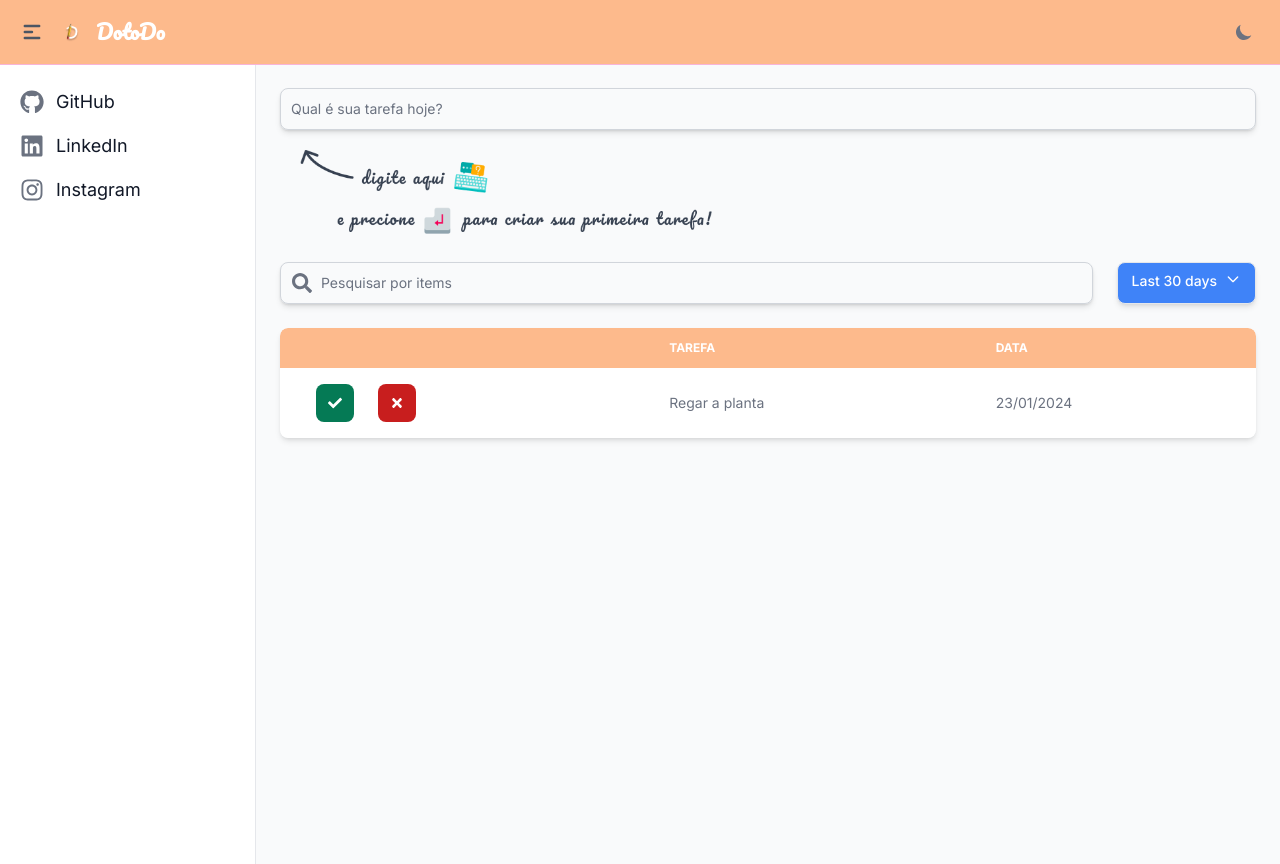
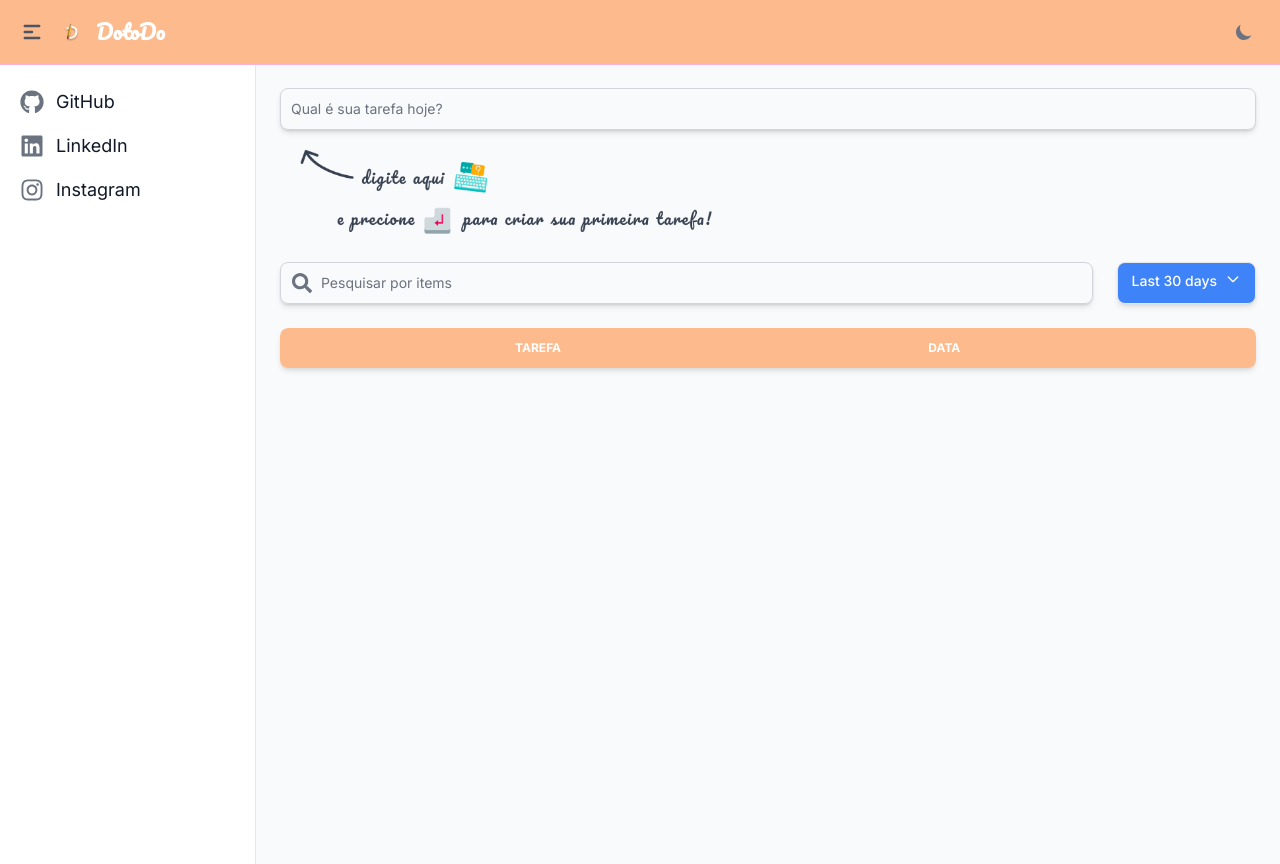
Before and after one commit to nicolasQuack/dotodo-app-desktop, a Next.js app: page / in a window 1280 px wide. Built offline with nearby package versions, Linux system fonts and the light colour scheme.

Commit message:
feat((dashboard)/ui/): create task card component;

```diff
--- a/src/app/(dashboard)/ui/table.tsx
+++ b/src/app/(dashboard)/ui/table.tsx
@@ -1,12 +1,11 @@
-import React, { FC, ComponentProps } from "react";
+import React, { FC, useState } from "react";
 import { Table, Dropdown, TextInput } from "flowbite-react";
-import { FaClock, FaXmark } from "react-icons/fa6";
-import { FaSearch, FaCheck, FaPlus } from "react-icons/fa";
-import { useState } from "react";
+import { FaSearch } from "react-icons/fa";
+import { TaskCard } from "./taskCard";
+import { useTodosContext } from "../../../../context";
 
 const DropdownExample: FC = function () {
     const [selected, setSelected] = useState("Last 30 days");
-    const [selectedState, setSelectedState] = useState(false);
 
     return (
         <Dropdown
@@ -14,7 +13,6 @@ const DropdownExample: FC = function () {
             size="sm"
             color="bg"
             className="transition-colors duration-700"
-            onClick={() => setSelectedState((prev) => !prev)}
         >
             <Dropdown.Item onClick={() => setSelected("Last day")}>
                 Last day
@@ -67,6 +65,9 @@ export const TableExample: FC = function () {
 }
 
 const TableStyleExample: FC = function () {
+
+    const { tasks } = useTodosContext();
+
     return (
         <div
             className="relative overflow-x-auto shadow-md rounded-lg sm:rounded-lg"
@@ -88,26 +89,7 @@ const TableStyleExample: FC = function () {
                     </Table.HeadCell>
                 </Table.Head>
                 <Table.Body>
-                    <Table.Row className="transition-colors duration-700">
-                        <Table.Cell>
-                            <div className="flex pl-3 gap-6">
-                                <button className="bg-green-600 hover:animate-pulse rounded-lg p-3 text-white">
-                                    <FaCheck />
-                                </button>
-                                <button className="bg-red-700 hover:animate-pulse rounded-lg p-3 ">
-                                    <div className="rotate-45 text-white">
-                                        <FaPlus />
-                                    </div>
-                                </button>
-                            </div>
-                        </Table.Cell>
-                        <Table.Cell className="text-nowrap">
-                            Regar a planta
-                        </Table.Cell>
-                        <Table.Cell className="text-nowrap">
-                            23/01/2024
-                        </Table.Cell>
-                    </Table.Row>
+                    {tasks.map((task) => <TaskCard key={task.id} {...task} />)}
                 </Table.Body>
             </Table>
         </div>
--- /dev/null
+++ b/src/app/(dashboard)/ui/taskCard.tsx
@@ -0,0 +1,39 @@
+import { Table } from 'flowbite-react'
+import { FaCheck, FaPlus } from 'react-icons/fa'
+import React from 'react'
+import { Task } from '../../../../@types'
+
+export const TaskCard = function ({
+
+    id,
+    description,
+    createdAt,
+    isCompleted,
+
+}: Task) {
+
+    const formatedDate = new Date(createdAt).toLocaleDateString()
+
+    return (
+        <Table.Row className="transition-colors duration-700">
+            <Table.Cell>
+                <div className="flex pl-3 gap-6">
+                    <button className="bg-green-600 hover:animate-pulse rounded-lg p-3 text-white">
+                        <FaCheck />
+                    </button>
+                    <button className="bg-red-700 hover:animate-pulse rounded-lg p-3 ">
+                        <div className="rotate-45 text-white">
+                            <FaPlus />
+                        </div>
+                    </button>
+                </div>
+            </Table.Cell>
+            <Table.Cell className="text-nowrap">
+                {description}
+            </Table.Cell>
+            <Table.Cell className="text-nowrap">
+                {formatedDate}
+            </Table.Cell>
+        </Table.Row>
+    )
+}
```
